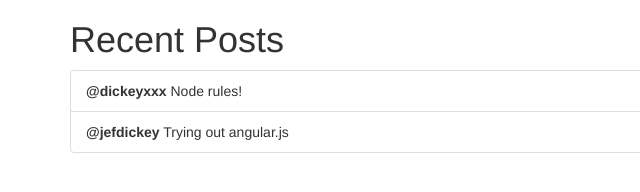
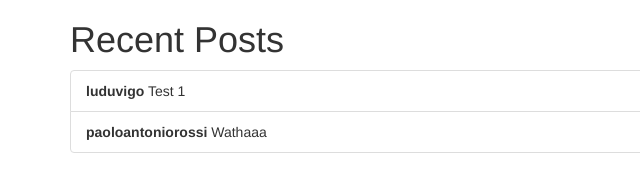
Before and after one commit to luduvigo/hackathon-starter, a plain HTML site: page posts.html in a window 1280 px wide. Shown: the full height of the page, 0-640 px from the left. Drawn offline with nearby package versions, Linux system fonts and the light colour scheme.

Commit message:
Add some angular

```diff
--- a/posts.html
+++ b/posts.html
@@ -3,19 +3,31 @@
 <head>
 	<link rel="stylesheet" href="http://netdna.bootstrapcdn.com/bootstrap/3.1.1/css/bootstrap.min.css">
 </head>
-<body>
-	<div class="container">
+<body ng-app="app">
+	<div ng-controller="PostsCtrl" class="container">
 		<h1>Recent Posts</h1>
 		<ul class="list-group">
-			<li class="list-group-item">
-				<strong>@dickeyxxx</strong>
-				<span>Node rules!</span>
-			</li>
-			<li class="list-group-item">
-				<strong>@jefdickey</strong>
-				<span>Trying out angular.js</span>
+			<li ng-repeat="post in posts" class="list-group-item">
+				<strong>{{post.username}}</strong>
+				<span>{{post.body}}</span>
 			</li>
 		</ul>
 	</div>
+	<script src="https://ajax.googleapis.com/ajax/libs/angularjs/1.2.18/angular.js"></script>
+	<script>
+		var app = angular.module("app", [])
+		app.controller("PostsCtrl", function($scope) {
+			$scope.posts = [
+				{
+					username: "luduvigo",
+					body: "Test 1"
+				},
+				{
+					username: "paoloantoniorossi",
+					body: "Wathaaa"
+				}
+			]
+		})
+	</script>
 </body>
 </html>
```
